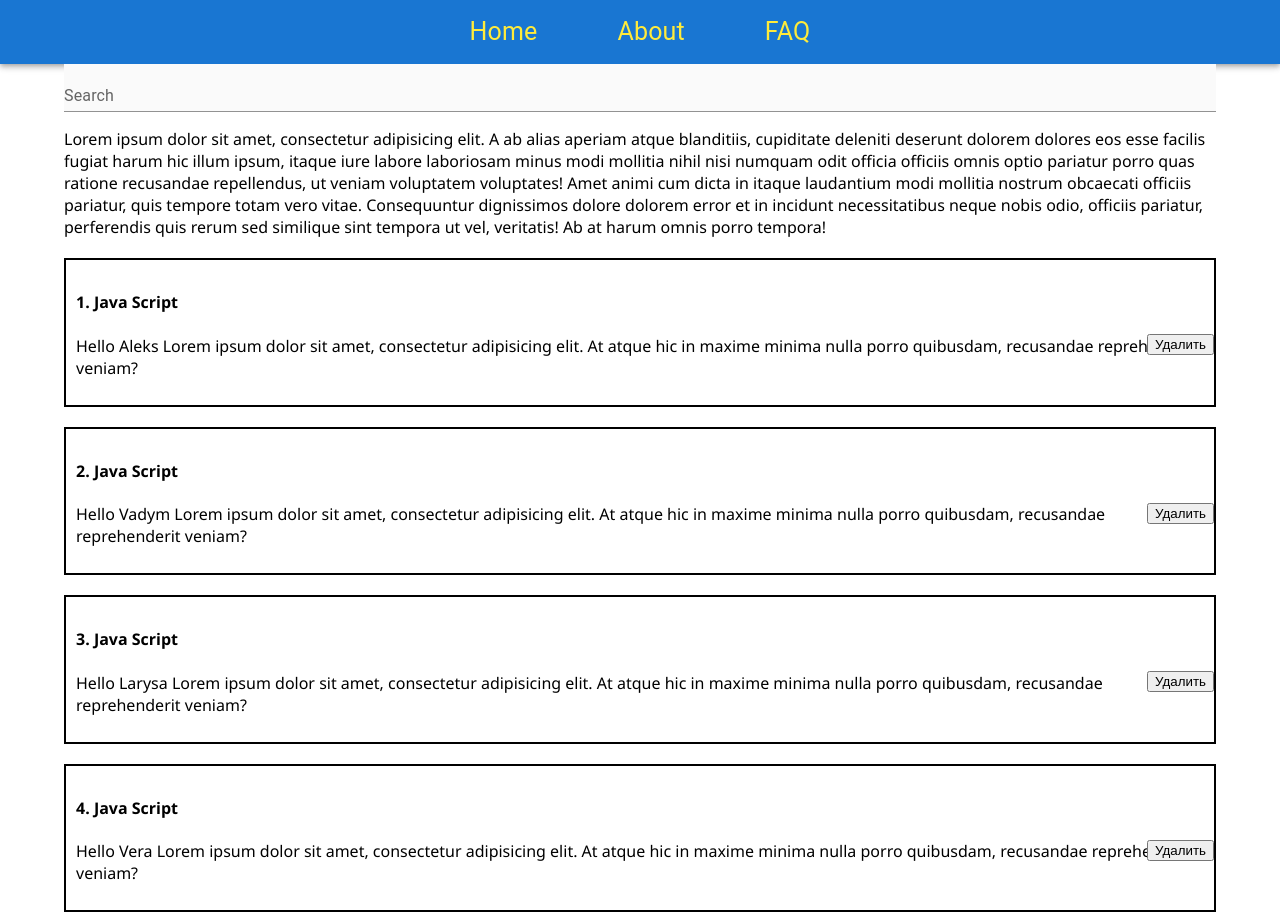
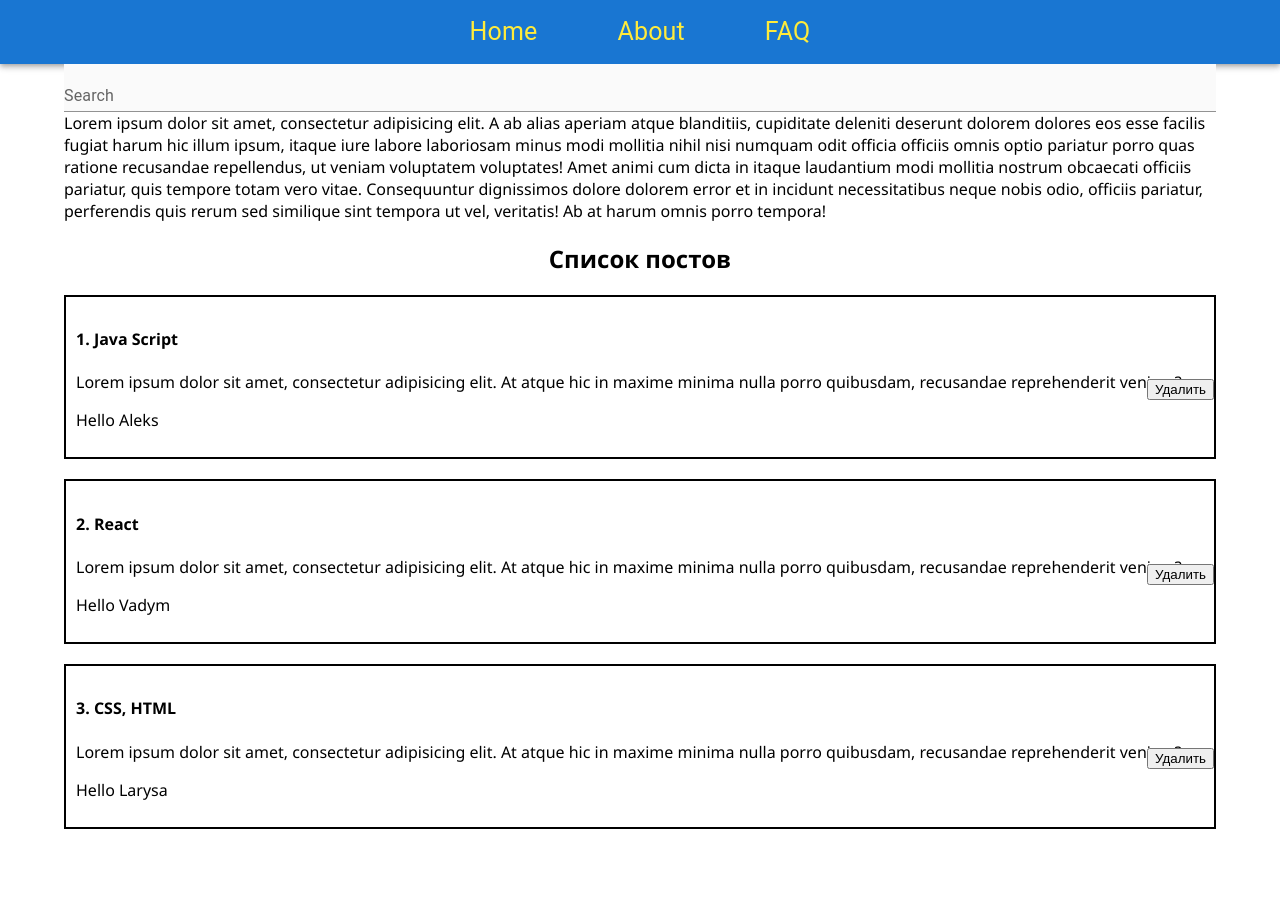
Before and after one commit to shpaksasha/NewProject, a React (Create React App) app: page / in a window 1280 px wide. After the commit the page ends 864 px from the top, so only its background shows below. Built offline with nearby package versions, Linux system fonts and the light colour scheme.

Commit message:
add huk useState to home.js, method map

```diff
--- a/src/components/Post/post.js
+++ b/src/components/Post/post.js
@@ -9,8 +9,9 @@ const Post = (props) => {
         <div className={classes.root}>
             <div className={classes.description}>
                 <h4>{props.post.id}. {props.post.title}</h4>
-                <p>{props.post.body} Lorem ipsum dolor sit amet, consectetur adipisicing elit. At atque hic in maxime minima nulla porro
+                <p>Lorem ipsum dolor sit amet, consectetur adipisicing elit. At atque hic in maxime minima nulla porro
                     quibusdam, recusandae reprehenderit veniam?</p>
+                <p>{props.post.body}</p>
             </div>
             <div className={classes.button}>
                 <button>Удалить</button>
--- a/src/pages/About/about.js
+++ b/src/pages/About/about.js
@@ -3,7 +3,7 @@ import React, {useState} from 'react';
 
 const About = () => {
 
-    const [like, setLikes] = useState(0)
+    const [like, setLikes] = useState(100)
     console.log(like)
     console.log(setLikes)
 
@@ -18,7 +18,6 @@ const About = () => {
     }
 
     return (
-
         <div>
             <p>Lorem ipsum dolor sit amet, consectetur adipisicing elit. Dolor ex iste quis quos? Aspernatur aut
                 consectetur
--- a/src/pages/Home/home.js
+++ b/src/pages/Home/home.js
@@ -1,22 +1,36 @@
-import React from 'react';
+import React, {useState} from 'react';
 import {Post} from "../../components/Post/post";
 
-const Home = () => (
+const Home = () => {
+
+    const [posts, setPosts] = useState([
+        {id: 1, title: 'Java Script', body: 'Hello Aleks'},
+        {id: 2, title: 'React', body: 'Hello Vadym'},
+        {id: 3, title: 'CSS, HTML', body: 'Hello Larysa'},
+    ])
+
+    return (
         <div>
-            <p>
-            Lorem ipsum dolor sit amet, consectetur adipisicing elit. A ab alias aperiam atque blanditiis, cupiditate
+            Lorem ipsum dolor sit amet, consectetur adipisicing elit. A ab alias aperiam atque blanditiis,
+            cupiditate
             deleniti deserunt dolorem dolores eos esse facilis fugiat harum hic illum ipsum, itaque iure labore
             laboriosam minus modi mollitia nihil nisi numquam odit officia officiis omnis optio pariatur porro quas
-            ratione recusandae repellendus, ut veniam voluptatem voluptates! Amet animi cum dicta in itaque laudantium
-            modi mollitia nostrum obcaecati officiis pariatur, quis tempore totam vero vitae. Consequuntur dignissimos
+            ratione recusandae repellendus, ut veniam voluptatem voluptates! Amet animi cum dicta in itaque
+            laudantium
+            modi mollitia nostrum obcaecati officiis pariatur, quis tempore totam vero vitae. Consequuntur
+            dignissimos
             dolore dolorem error et in incidunt necessitatibus neque nobis odio, officiis pariatur, perferendis quis
             rerum sed similique sint tempora ut vel, veritatis! Ab at harum omnis porro tempora!
-               </p>
-            <Post post={{id: 1, title: 'Java Script', body: 'Hello Aleks'}}/>
-            <Post post={{id: 2, title: 'Java Script', body: 'Hello Vadym'}}/>
-            <Post post={{id: 3, title: 'Java Script', body: 'Hello Larysa'}}/>
-            <Post post={{id: 4, title: 'Java Script', body: 'Hello Vera'}}/>
+
+            <div>
+                <h2 style={{textAlign: 'center'}}>Список постов</h2>
+                {posts.map(item =>
+                    <Post post={item} key={item.id}/>
+                )}
+            </div>
+
         </div>
-);
+    )
+};
 
 export default Home;
```
